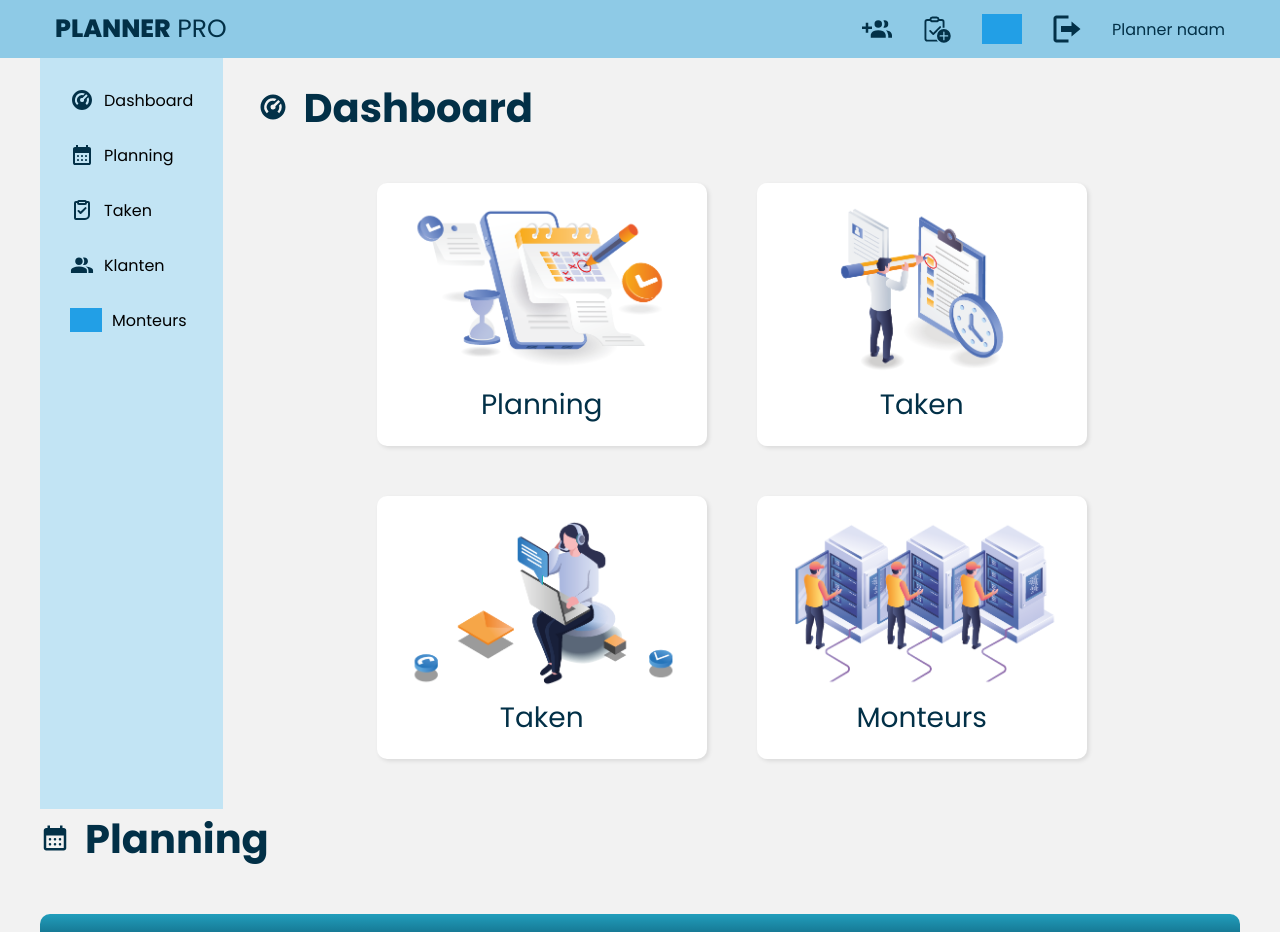
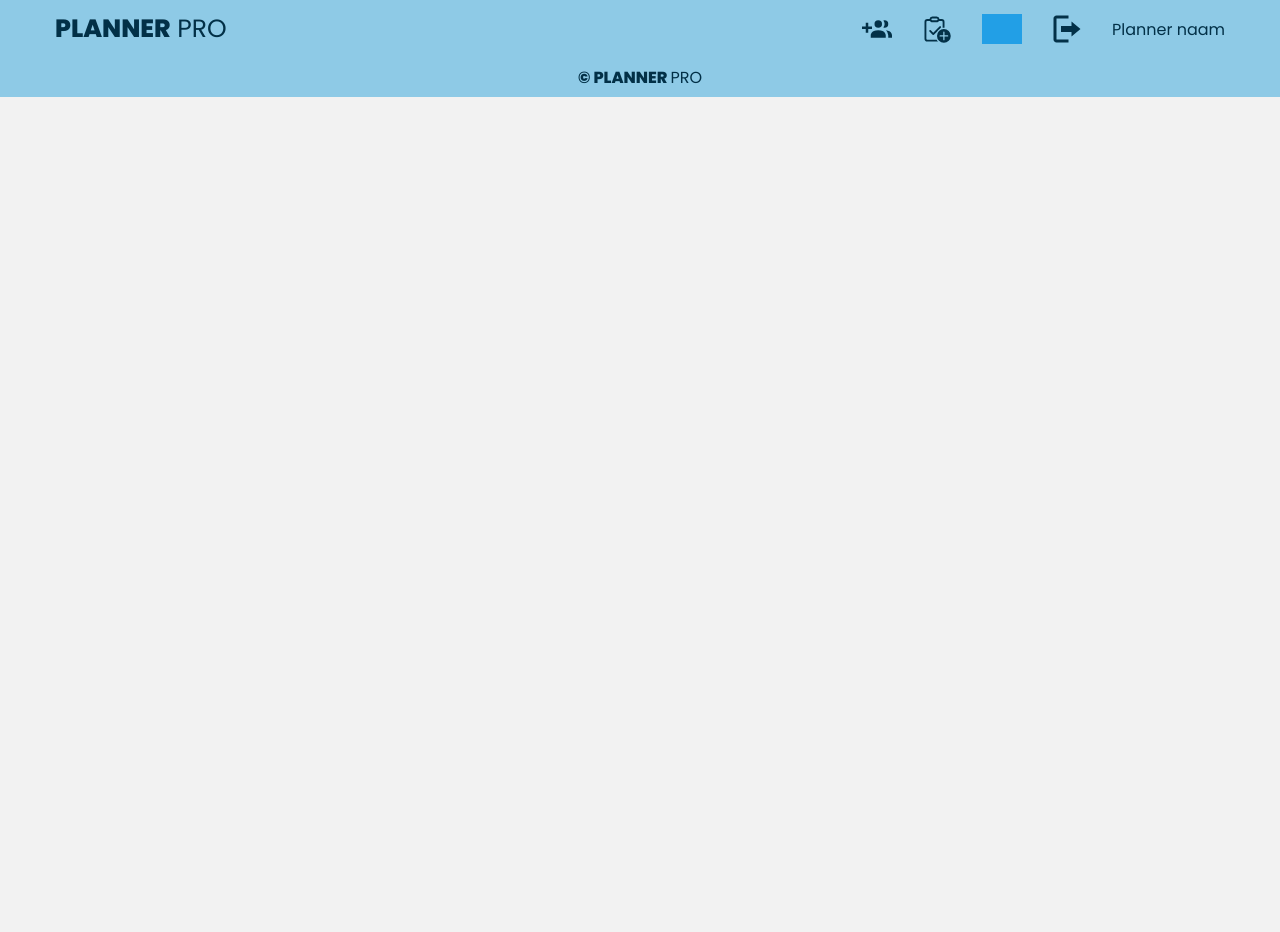
Before and after one commit to Lucinde/eindopdracht-fsd-frontend, a React (Create React App) app: page / in a window 1280 px wide. Shown: the top 932 px of the page. After the commit the page ends 800 px from the top, so only its background shows below. Built offline with nearby package versions, Linux system fonts and the light colour scheme; grey boxes are pictures that could not be loaded.

Commit message:
Add routing

```diff
--- a/package.json
+++ b/package.json
@@ -3,13 +3,13 @@
   "version": "0.1.0",
   "private": true,
   "dependencies": {
+    "@babel/plugin-proposal-private-property-in-object": "^7.21.0",
     "@testing-library/jest-dom": "^5.16.5",
     "@testing-library/react": "^13.4.0",
     "@testing-library/user-event": "^13.5.0",
-    "@babel/plugin-proposal-private-property-in-object": "^7.21.0",
     "react": "^18.2.0",
     "react-dom": "^18.2.0",
-    "react-router-dom": "^6.11.2",
+    "react-router-dom": "^6.13.0",
     "react-scripts": "5.0.1",
     "web-vitals": "^2.1.4"
   },
--- a/src/App.js
+++ b/src/App.js
@@ -1,5 +1,6 @@
 import './App.css';
 import Header from "./components/header/Header";
+import {Routes, Route} from 'react-router-dom';
 
 import Footer from "./components/footer/Footer";
 import PlannerHome from "./pages/planner/PlannerHome";
@@ -9,10 +10,13 @@ function App() {
     return (
         <>
             {/*todo: bepalen of de header en footer met een authorisatie van de pagina's op display: none wordt gezet bij het inloggen of op elke pagina geïmporteerd moet worden*/}
-            <Header />
-            {/*todo: hier komen de pagina's tussen te staan*/}
-            <PlannerHome />
-            <MechanicHome />
+            <Header/>
+            <Routes>
+                {/*todo: Voorwaarde toevoegen waarin de homepage geredirect wordt naar de planner/mechanic home indien je ingelogd bent, zie aantekeningen routing*/}
+                {/*<Route path="/" element={loginpage}/>*/}
+                <Route path="/planner" element={<PlannerHome/>}/>
+                <Route path="/mechanic" element={<MechanicHome/>}/>
+            </Routes>
             <Footer/>
         </>
     );
--- a/src/index.js
+++ b/src/index.js
@@ -4,13 +4,16 @@ import './index.css';
 import App from './App';
 import reportWebVitals from './reportWebVitals';
 import IconContextProvider from "./context/IconContext";
+import {BrowserRouter as Router} from 'react-router-dom';
 
 const root = ReactDOM.createRoot(document.getElementById('root'));
 root.render(
     <React.StrictMode>
-        <IconContextProvider>
-            <App/>
-        </IconContextProvider>
+        <Router>
+            <IconContextProvider>
+                <App/>
+            </IconContextProvider>
+        </Router>
     </React.StrictMode>
 );
 
```
Also changed, not shown: 1 other file (tests, documents, lock files or other folders).
